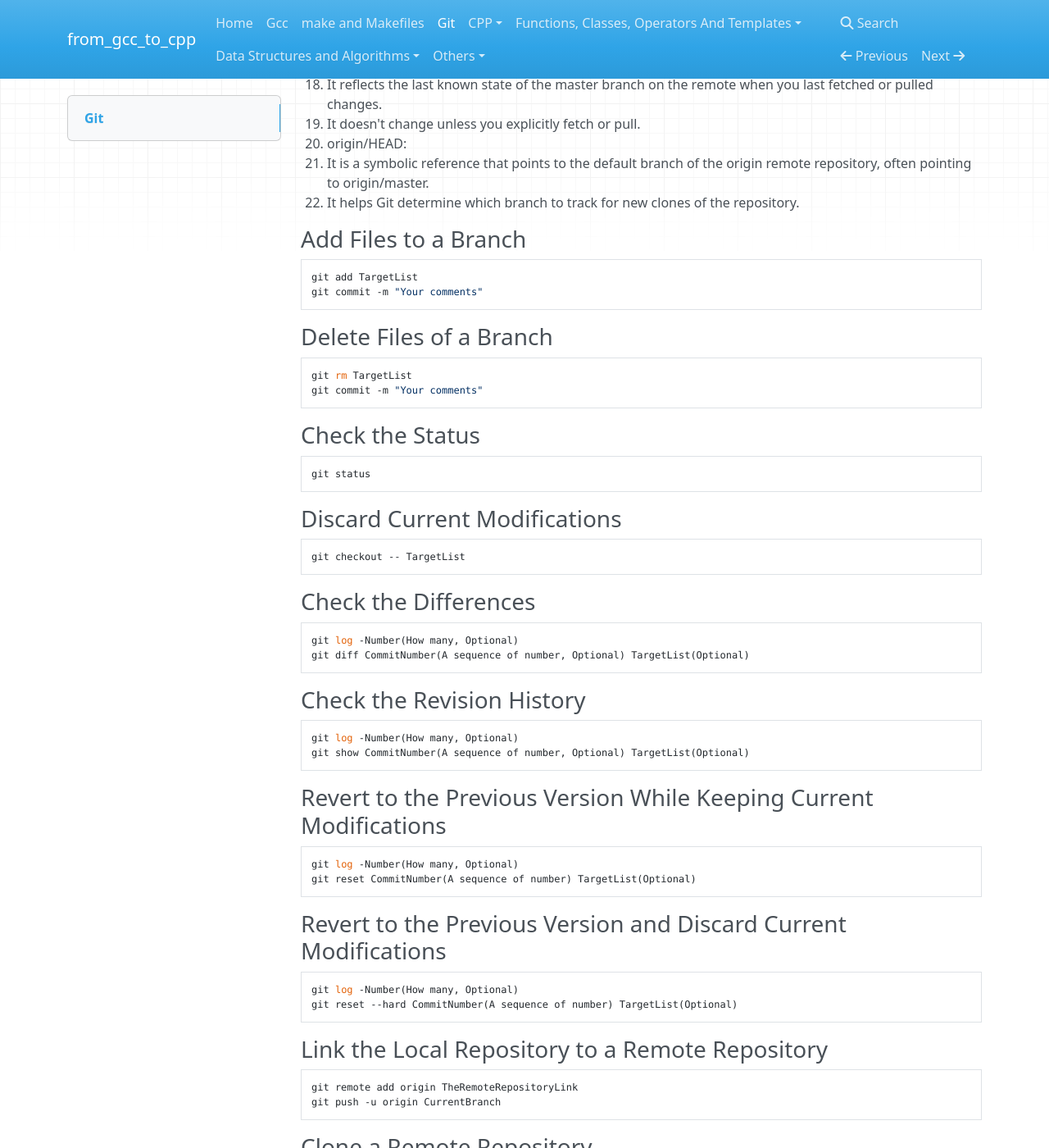
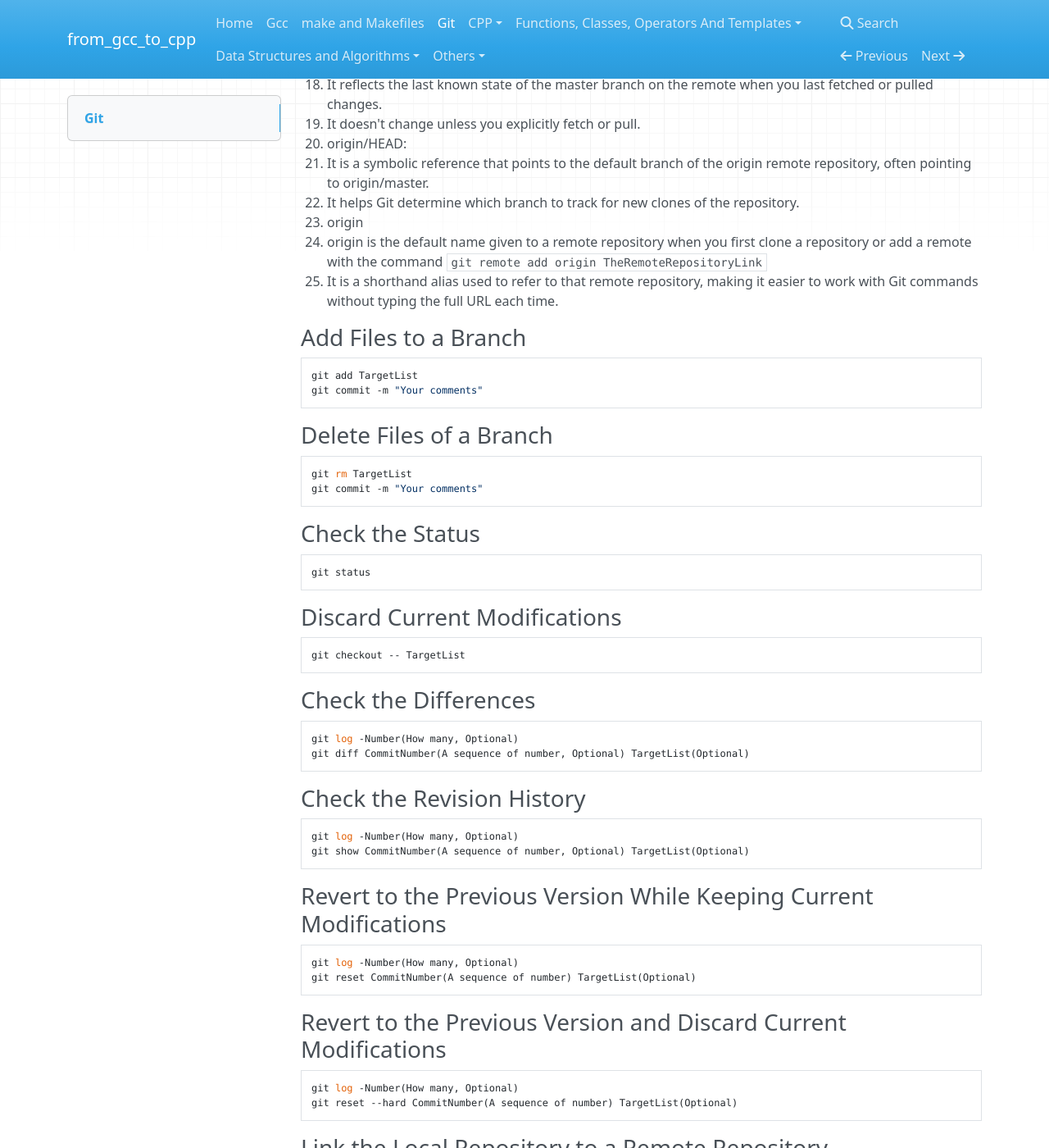
Before and after one commit to 0BananaBig0/from_gcc_to_cpp, an MkDocs documentation site: the page built from docs/Git.md, in a window 1280 px wide and 1400 px high, scrolled down 1912 px. Shown: the whole window at 82% size. Built offline with MkDocs 1.6.1, drawn with Linux system fonts in a browser that asks for light colours; nearby versions of some CDN libraries; some of the changed text lies outside the part shown.

Commit message:
supplement

````diff
--- a/docs/Git.md
+++ b/docs/Git.md
@@ -97,6 +97,11 @@ flowchart LR
    - It is a symbolic reference that points to the default branch of the origin remote repository,
      often pointing to origin/master.
    - It helps Git determine which branch to track for new clones of the repository.
+8. origin
+   - origin is the default name given to a remote repository when you first clone a repository or
+     add a remote with the command `git remote add origin TheRemoteRepositoryLink`
+   - It is a shorthand alias used to refer to that remote repository, making it easier to work with
+     Git commands without typing the full URL each time.
 
 ### Add Files to a Branch
 
@@ -155,8 +160,9 @@ git reset --hard CommitNumber(A sequence of number) TargetList(Optional)
 ### Link the Local Repository to a Remote Repository
 
 ```SH
-git remote add origin TheRemoteRepositoryLink
-git push -u origin CurrentBranch
+git remote add origin TheRemoteRepositoryLink # Connect the local repository to the remote one.
+git remote -v # Verify the remote link.
+git push -u origin CurrentBranch # Push local changes to the remote.
 ```
 
 ### Clone a Remote Repository
@@ -225,8 +231,11 @@ git merge AnotherBranch
 ```
 
 ```SH
-git merge --no-ff -m "Your comments" AnotherBranch # Ban fast forward
+git merge --no-ff -m "Your comments" AnotherBranch # Ban fast-forward
+# In Git, "fast-forward" is a type of merge operation that happens when there is no divergent history
+# between the current branch and the branch you're merging.
 ```
+
 
 ### Delete a Branch
 
````
